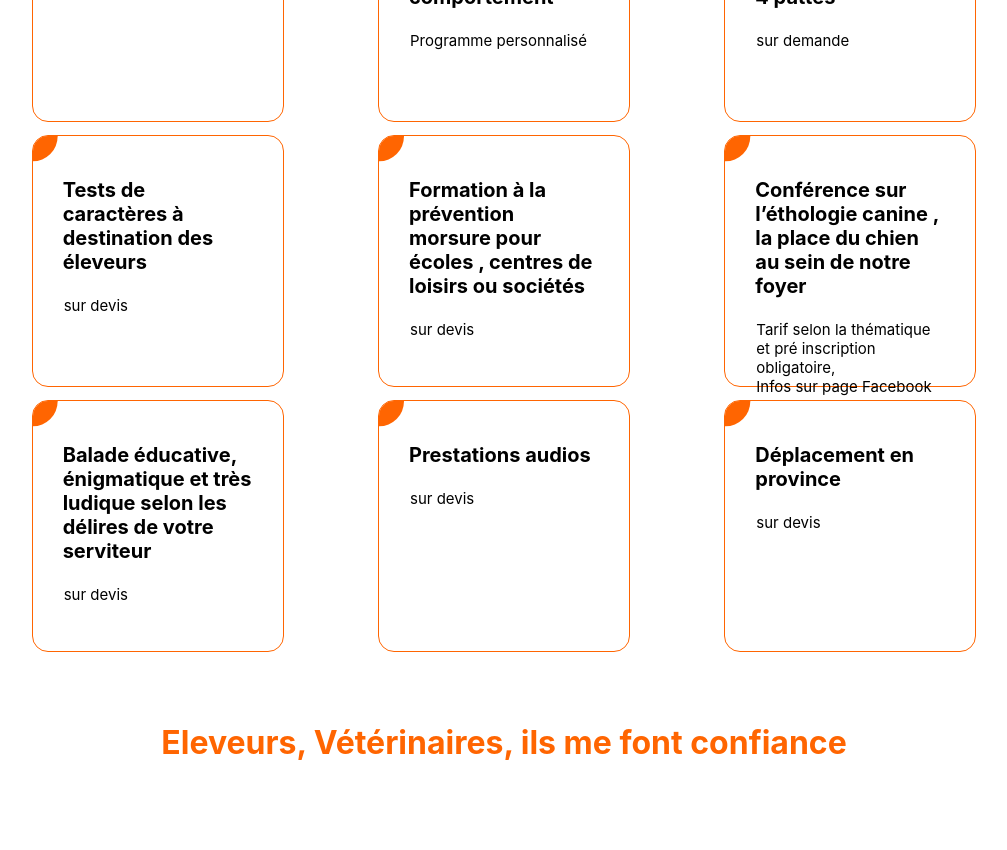
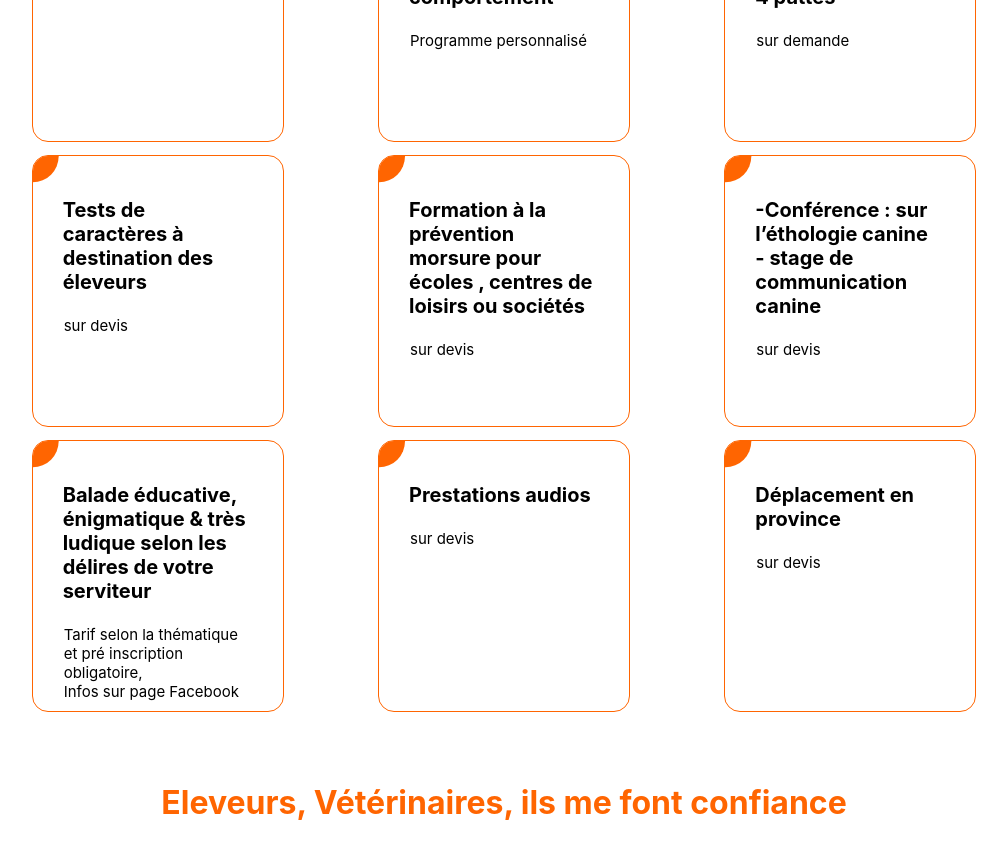
Before and after one commit to melaniemdm/intelligence_canine, a React (Create React App) app: page /#/ in a window 1280 px wide. Shown: the part 2940-3790 px from the top of the page, without its empty margins (136-1143 px from the left). Built offline with nearby package versions, Linux system fonts and the light colour scheme.

Commit message:
fix(css) height presta & data

```diff
--- a/src/components/Services/style.scss
+++ b/src/components/Services/style.scss
@@ -28,7 +28,7 @@
   position: relative;
   padding: 25px 30px;
   color: var($colorOrange2);
-  height: 200px;
+  height: 220px;
   width: 190px;
   outline: 1px solid $colorOrange2;
 }
--- a/src/datas/presta.js
+++ b/src/datas/presta.js
@@ -75,9 +75,9 @@ export const nosPrestations = [
   },
   {
     idService: "6",
-    titlePresta: "Conférence sur l’éthologie canine , la place du chien au sein de notre foyer ",
-    prix: ["Tarif selon la thématique et pré inscription obligatoire,", <br></br>,
-    "Infos sur page Facebook"],
+    titlePresta: ["-Conférence : sur l’éthologie canine  ",<br></br>,
+   " - stage de communication canine"],
+    prix: "sur devis",
     detail:["Deux thématiques:", <br></br>,
     "- Conférence sur l’éthologie canine , la place du chien au sein de notre foyer" ,<br></br>,
     "- stage communication canine en collaboration avec un maître expert en art martial qui vous enseignera des techniques de relaxation",]
@@ -85,8 +85,9 @@ export const nosPrestations = [
   },
   {
     idService: "7",
-    titlePresta: "Balade éducative, énigmatique et très ludique selon les délires de votre serviteur ",
-    prix: "sur devis",
+    titlePresta: "Balade éducative, énigmatique & très ludique selon les délires de votre serviteur ",
+    prix: ["Tarif selon la thématique et pré inscription obligatoire,", <br></br>,
+    "Infos sur page Facebook"],
     detail:" ",
   },
   {
@@ -97,7 +98,7 @@ export const nosPrestations = [
     "En effet , l’arrivée d’un compagnon canin peut être déroutant, faire appel à un éducateur dès son plus jeune âge est un très bon réflexe.", <br></br>,
     "Je vous apprendrez à avoir les bonnes attitudes et surtout à communiquer correctement afin d’avoir une harmonieuse avec votre loulou.",<br></br>,
 
-    "Dans cette formule je vous propose un accompagnement privilégié . En effet, je suis joignable par téléphone, mail entre les séances pour répondre à toutes vos questions, je mets à votre disposition des supports écrits pour vous permettre d'assimiler rapidement les idées essentielles et je peux également réaliser des vidéos de travail pour vous expliquer visuellement des exercices à distance ou vous corriger et conseiller sur les vidéos que vous me transmettez ."],
+    "Dans cette formule je vous propose un accompagnement privilégié . En effet, je suis joignable par téléphone, mail entre les séances pour répondre à toutes vos questions."],
   },
   {
     idService: "9",
```
